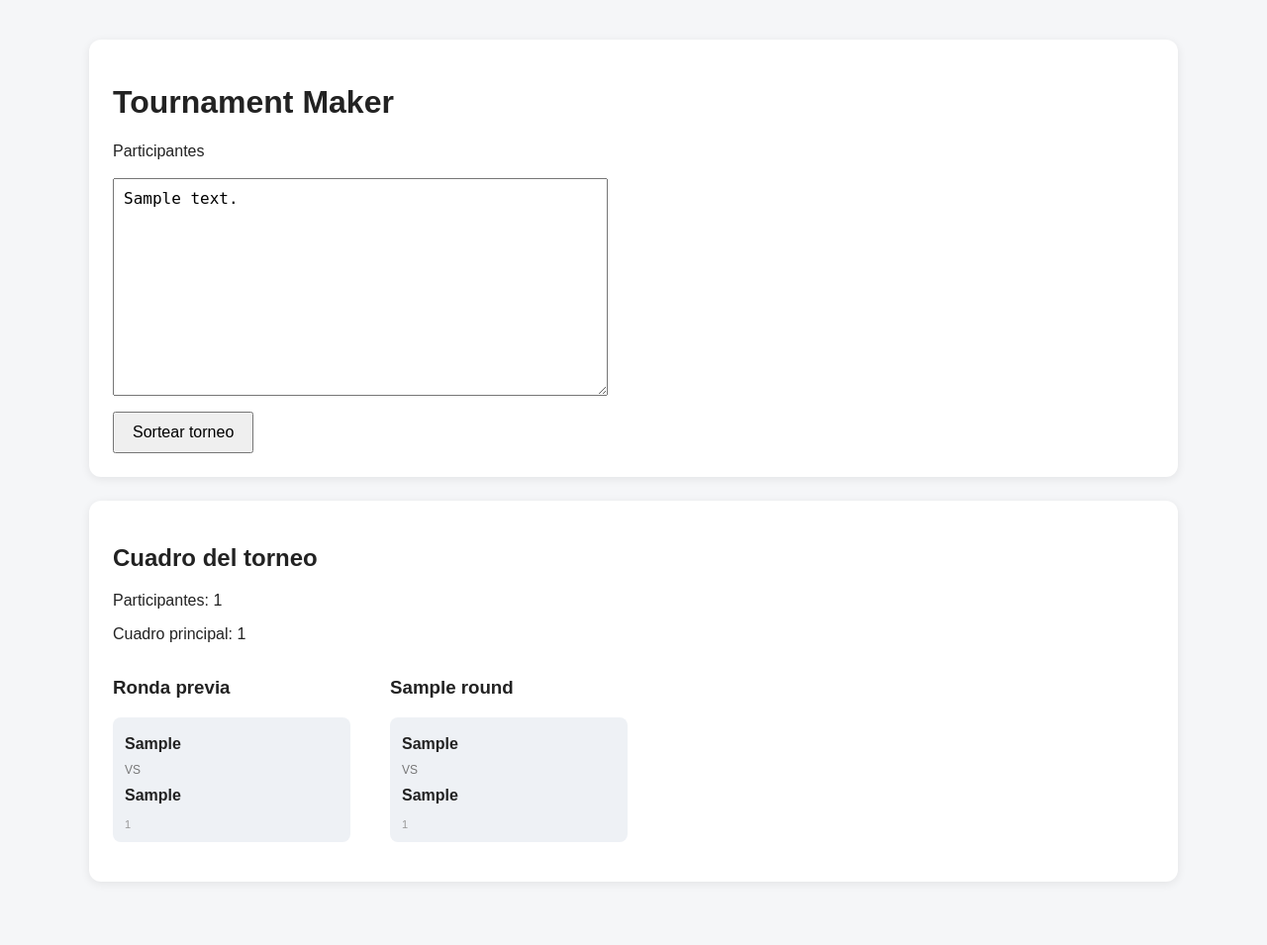
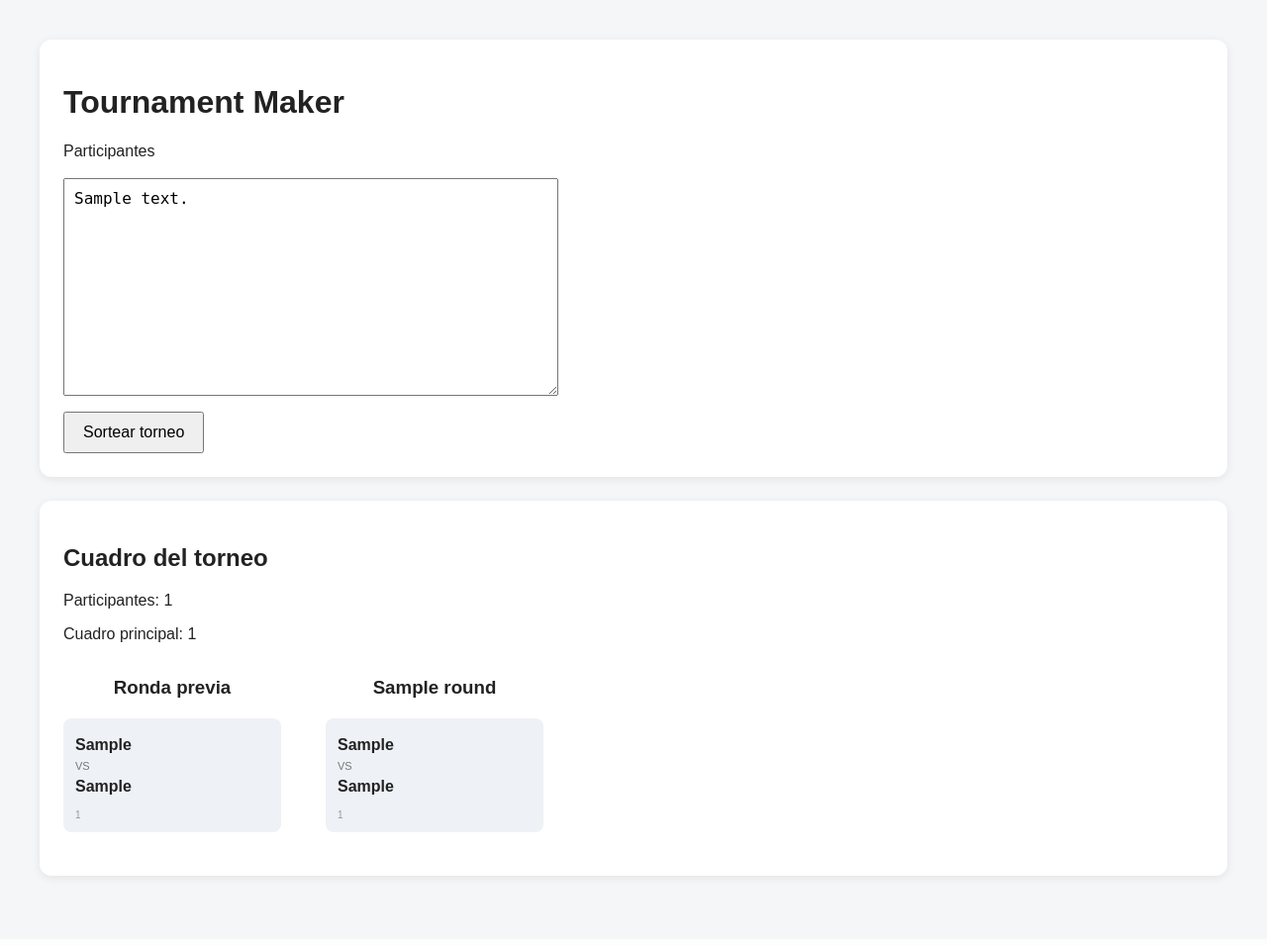
Before and after one commit to luistecnocode/tournament-maker, a Flask app: template app/templates/index.html in a window 1280 px wide. Shown: the whole page at 99% size. After the commit the page ends 890 px from the top, so only its background shows below. Run offline with Flask 3, Linux system fonts and the light colour scheme; the template is opened without the code that fills it: most values are stand-ins (such as "Sample title", 1, 10 or a date in 2020).

Commit message:
Fase 05: bracket visual escalonado

```diff
--- a/app/static/css/style.css
+++ b/app/static/css/style.css
@@ -7,7 +7,7 @@ body {
 }
 
 .container {
-    max-width: 1100px;
+    max-width: 1400px;
     margin: 0 auto;
 }
 
@@ -37,20 +37,37 @@ button {
 
 .bracket {
     display: flex;
-    gap: 40px;
-    align-items: flex-start;
+    gap: 45px;
+    align-items: stretch;
     overflow-x: auto;
+    padding-bottom: 20px;
 }
 
 .round {
-    min-width: 240px;
+    min-width: 220px;
+    display: flex;
+    flex-direction: column;
+}
+
+.round h3 {
+    text-align: center;
+    margin-bottom: 20px;
+}
+
+.round-matches {
+    flex: 1;
+    display: flex;
+    flex-direction: column;
+    justify-content: space-around;
+    gap: 18px;
 }
 
 .match {
     background: #eef1f5;
     border-radius: 8px;
     padding: 12px;
-    margin-bottom: 16px;
+    min-height: 80px;
+    box-sizing: border-box;
 }
 
 .player {
@@ -59,17 +76,12 @@ button {
 }
 
 .vs {
-    font-size: 12px;
+    font-size: 11px;
     color: #777;
-    margin: 4px 0;
-}
-
-.direct {
-    background: #e8f4ea;
 }
 
 .match-id {
     margin-top: 8px;
-    font-size: 11px;
+    font-size: 10px;
     color: #999;
 }
--- a/app/templates/index.html
+++ b/app/templates/index.html
@@ -74,6 +74,8 @@
 
                         <h3>Ronda previa</h3>
 
+                        <div class="round-matches">
+
                             {% for match in draw.preliminary_matches %}
 
                                 <div class="match">
@@ -100,6 +102,8 @@
 
                         </div>
 
+                    </div>
+
                 {% endif %}
 
 
@@ -108,6 +112,8 @@
                     <div class="round">
 
                         <h3>{{ round.name }}</h3>
+
+                        <div class="round-matches">
 
                             {% for match in round.matches %}
 
@@ -135,6 +141,8 @@
 
                         </div>
 
+                    </div>
+
                 {% endfor %}
 
             </div>
```
Lines whose indentation alone changed are shown as unchanged.
